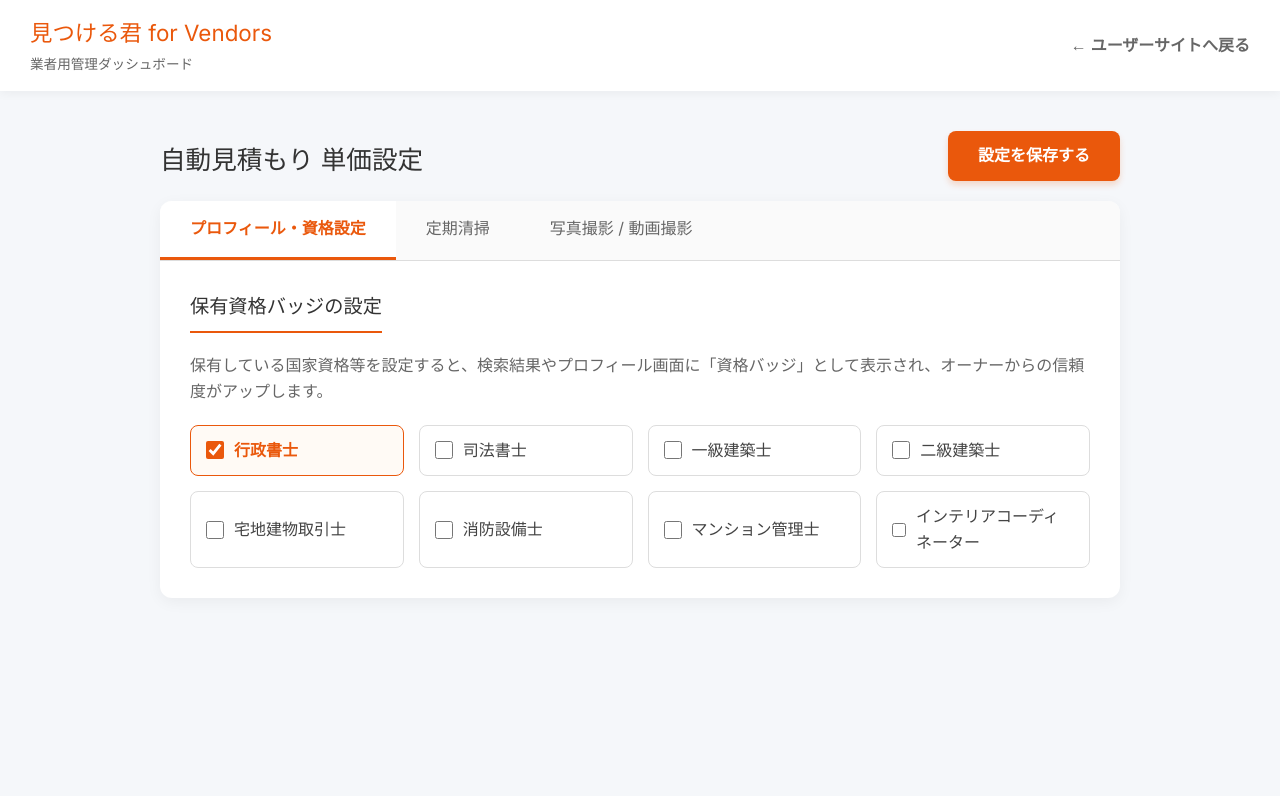
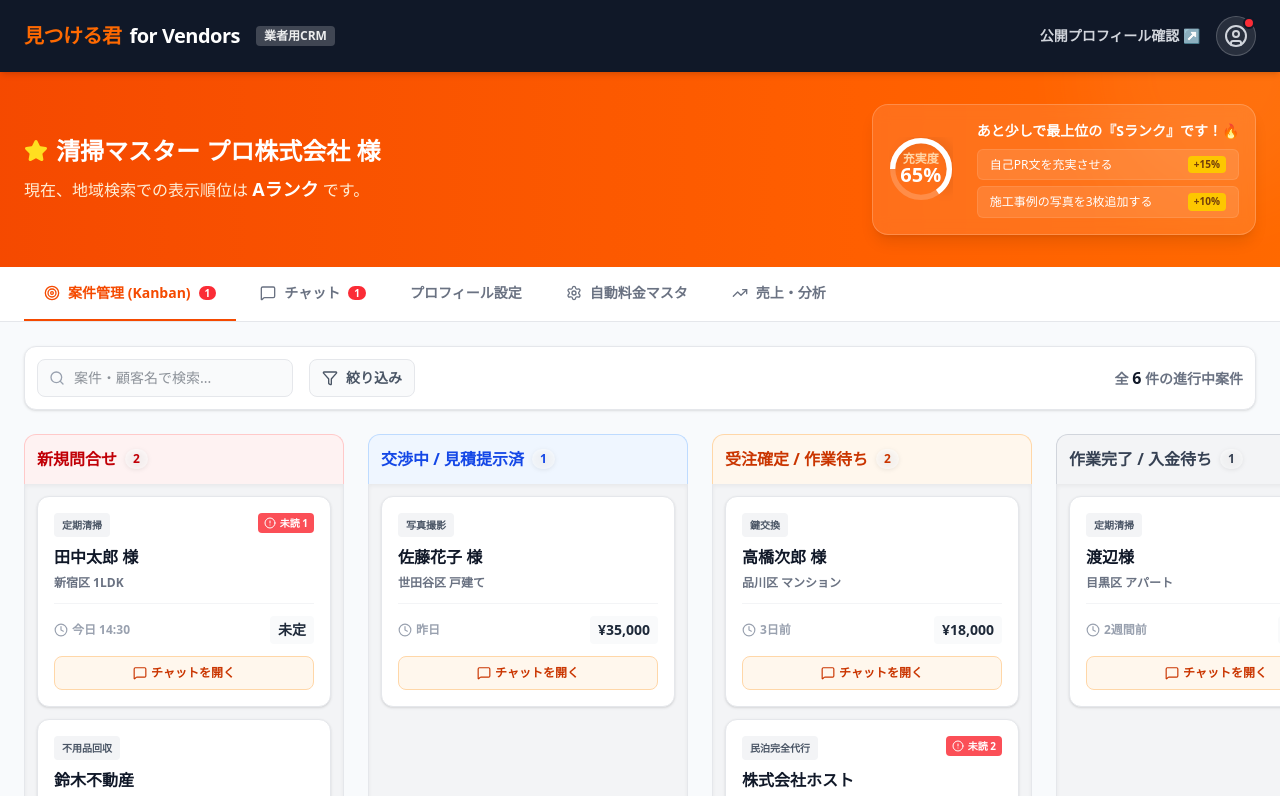
Before and after one commit to satoru-design/mitsukeru-kun, a Next.js app: page /vendor-admin in a window 1280 px wide. Shown: the top 796 px of the page. Built offline with nearby package versions, Linux system fonts and the light colour scheme.

Commit message:
feat(vendor): Implement Kanban CRM dashboard and gamification profile tracker

```diff
--- a/src/app/vendor-admin/page.tsx
+++ b/src/app/vendor-admin/page.tsx
@@ -2,214 +2,234 @@
 
 import { useState } from "react";
 import Link from "next/link";
-import { getQuestionnaireForCategory } from "../../data/questionnaireData";
+import {
+  CheckCircle2, AlertCircle, Clock, ChevronRight, MessageSquare,
+  Settings, UserCircle, Star, Target, TrendingUp, Filter, Search
+} from "lucide-react";
 
-export default function VendorAdminSettings() {
-  // Demo state: assuming the logged in vendor operates in "定期清掃" and "写真撮影 / 動画撮影"
-  const [activeTab, setActiveTab] = useState("プロフィール・資格設定");
-  const tabs = ["プロフィール・資格設定", "定期清掃", "写真撮影 / 動画撮影"];
+export default function VendorAdminDashboard() {
+  const [activeTab, setActiveTab] = useState("案件管理 (Kanban)");
 
-  // Mock qualifications state
-  const [qualifications, setQualifications] = useState<string[]>(['行政書士']);
-  const availableQualifications = [
-    '行政書士', '司法書士', '一級建築士', '二級建築士',
-    '宅地建物取引士', '消防設備士', 'マンション管理士', 'インテリアコーディネーター'
+  // --- Profile Gamification Data ---
+  const profileCompleteness = 65;
+  const missingTasks = [
+    { title: "自己PR文を充実させる", points: 15, url: "#" },
+    { title: "施工事例の写真を3枚追加する", points: 10, url: "#" },
+    { title: "資格証明書をアップロードする", points: 10, url: "#" }
   ];
 
-  // Mock initial pricing state
-  const [pricing, setPricing] = useState<Record<string, Record<string, number>>>({
-    "定期清掃": {
-      "base_1R": 4000,
-      "base_1LDK": 5000,
-      "base_2LDK": 6500,
-      "base_3LDK": 8000,
-      "base_4LDK+": 10000,
-      "unit_faceTowel": 100,
-      "unit_bathTowel": 150,
-      "unit_bedSheets": 300
+  // --- Kanban Board Data (Mock CRM) ---
+  const [columns, setColumns] = useState([
+    {
+      id: "new",
+      title: "新規問合せ",
+      color: "bg-red-50 text-red-700 border-red-200",
+      cards: [
+        { id: 1, client: "田中太郎 様", property: "新宿区 1LDK", date: "今日 14:30", amount: "未定", unread: 1, type: "定期清掃" },
+        { id: 2, client: "鈴木不動産", property: "渋谷ビル 空室清掃", date: "今日 10:15", amount: "未定", unread: 0, type: "不用品回収" }
+      ]
     },
-    "写真撮影 / 動画撮影": {
-      "base_tier1": 25000,
-      "base_tier2": 35000,
-      "base_tier3": 45000,
-      "base_with_video": 70000
+    {
+      id: "negotiating",
+      title: "交渉中 / 見積提示済",
+      color: "bg-blue-50 text-blue-700 border-blue-200",
+      cards: [
+        { id: 3, client: "佐藤花子 様", property: "世田谷区 戸建て", date: "昨日", amount: "¥35,000", unread: 0, type: "写真撮影" }
+      ]
+    },
+    {
+      id: "contracted",
+      title: "受注確定 / 作業待ち",
+      color: "bg-orange-50 text-orange-700 border-orange-200",
+      cards: [
+        { id: 4, client: "高橋次郎 様", property: "品川区 マンション", date: "3日前", amount: "¥18,000", unread: 0, type: "鍵交換" },
+        { id: 5, client: "株式会社ホスト", property: "浅草 特区民泊", date: "先週", amount: "¥120,000", unread: 2, type: "民泊完全代行" }
+      ]
+    },
+    {
+      id: "completed",
+      title: "作業完了 / 入金待ち",
+      color: "bg-gray-100 text-gray-700 border-gray-300",
+      cards: [
+        { id: 6, client: "渡辺様", property: "目黒区 アパート", date: "2週間前", amount: "¥22,000", unread: 0, type: "定期清掃" }
+      ]
     }
-  });
-
-  const activeQuestions = getQuestionnaireForCategory(activeTab);
-
-  // Extract variables that need pricing configured
-  const baseOptions = activeQuestions.find(q => q.options?.some(o => o.isBaseMultiplier))?.options?.filter(o => o.isBaseMultiplier) || [];
-  const quantityItems = activeQuestions.filter(q => q.type === 'number' && q.options?.some(o => o.isQuantityItem)).map(q => q.options?.find(o => o.isQuantityItem));
-
-  const handlePriceChange = (category: string, key: string, value: string) => {
-    const numValue = parseInt(value, 10) || 0;
-    setPricing(prev => ({
-      ...prev,
-      [category]: {
-        ...prev[category],
-        [key]: numValue
-      }
-    }));
-  };
-
-  const toggleQualification = (qual: string) => {
-    setQualifications(prev =>
-      prev.includes(qual) ? prev.filter(q => q !== qual) : [...prev, qual]
-    );
-  };
-
-  const handleSave = () => {
-    alert("料金表を保存しました。この単価設定がユーザー側の一括見積もりに反映されます。");
-  };
+  ]);
 
   return (
-    <div style={{ minHeight: '100vh', background: '#f5f7fa', paddingBottom: '50px' }}>
-      <header style={{ background: 'white', padding: '15px 30px', boxShadow: '0 2px 10px rgba(0,0,0,0.05)', display: 'flex', justifyContent: 'space-between', alignItems: 'center', position: 'sticky', top: 0, zIndex: 100 }}>
-        <div>
-          <h1 style={{ margin: 0, fontSize: '1.4rem', color: '#EA580C' }}>見つける君 for Vendors</h1>
-          <span style={{ fontSize: '0.85rem', color: '#666' }}>業者用管理ダッシュボード</span>
+    <div className="min-h-screen bg-[#F8FAFC] flex flex-col font-sans">
+
+      {/* Header */}
+      <header className="bg-gray-900 text-white px-6 py-4 flex items-center justify-between shadow-md z-20 shrink-0 sticky top-0">
+        <div className="flex items-center gap-4">
+          <h1 className="text-xl font-black tracking-tight text-white flex items-center gap-2">
+            <span className="text-orange-500">見つける君</span> for Vendors
+          </h1>
+          <span className="hidden md:inline-block bg-white/20 text-white/90 text-xs px-2 py-0.5 rounded font-bold">業者用CRM</span>
         </div>
-        <Link href="/" style={{ color: '#666', textDecoration: 'none', fontWeight: 'bold' }}>&larr; ユーザーサイトへ戻る</Link>
+        <div className="flex items-center gap-4">
+          <Link href="/saas-vendor/profile" className="text-sm font-bold text-gray-300 hover:text-white transition-colors">
+            公開プロフィール確認 ↗
+          </Link>
+          <div className="w-10 h-10 rounded-full bg-white/10 flex items-center justify-center border border-white/20 relative cursor-pointer hover:bg-white/20 transition-colors">
+            <UserCircle className="w-6 h-6 text-gray-300" />
+            <span className="absolute top-0 right-0 w-3 h-3 bg-red-500 border-2 border-gray-900 rounded-full"></span>
+          </div>
+        </div>
       </header>
 
-      <main style={{ maxWidth: '1000px', margin: '40px auto', padding: '0 20px' }}>
-        <div style={{ display: 'flex', justifyContent: 'space-between', alignItems: 'flex-end', marginBottom: '20px' }}>
-          <h2 style={{ fontSize: '1.6rem', color: '#333' }}>自動見積もり 単価設定</h2>
-          <button
-            onClick={handleSave}
-            style={{ padding: '12px 30px', background: '#EA580C', color: 'white', border: 'none', borderRadius: '8px', cursor: 'pointer', fontWeight: 'bold', fontSize: '1rem', boxShadow: '0 4px 6px rgba(234, 88, 12, 0.2)' }}
-          >
-            設定を保存する
-          </button>
+      {/* Top Banner (Gamification) */}
+      <div className="bg-gradient-to-r from-orange-600 to-orange-500 text-white px-6 py-8 shrink-0 relative overflow-hidden">
+        <div className="absolute top-0 right-0 w-64 h-64 bg-white opacity-5 rounded-full -translate-y-1/2 translate-x-1/4 blur-2xl"></div>
+        <div className="max-w-7xl mx-auto flex flex-col md:flex-row items-center justify-between gap-6 relative z-10">
+          <div className="flex-1">
+            <div className="flex items-center gap-2 mb-2">
+              <Star className="w-6 h-6 text-yellow-300 fill-yellow-300" />
+              <h2 className="text-2xl font-black">清掃マスター プロ株式会社 様</h2>
+            </div>
+            <p className="text-orange-100 font-medium">現在、地域検索での表示順位は <strong className="text-white text-lg">Aランク</strong> です。</p>
           </div>
 
-        <div style={{ background: 'white', borderRadius: '12px', overflow: 'hidden', boxShadow: '0 4px 15px rgba(0,0,0,0.05)' }}>
-          {/* Category Tabs */}
-          <div style={{ display: 'flex', borderBottom: '1px solid #ddd', background: '#fafafa', overflowX: 'auto' }}>
-            {tabs.map(tab => (
+          <div className="w-full md:w-auto bg-white/10 rounded-2xl p-4 backdrop-blur-sm border border-white/20 flex items-center gap-6 shadow-lg">
+             <div className="relative w-16 h-16 flex items-center justify-center shrink-0">
+                {/* Circular Progress (Mock SVG) */}
+                <svg className="w-full h-full transform -rotate-90" viewBox="0 0 36 36">
+                  <path strokeDasharray="100, 100" d="M18 2.0845 a 15.9155 15.9155 0 0 1 0 31.831 a 15.9155 15.9155 0 0 1 0 -31.831" fill="none" stroke="currentColor" strokeWidth="3" className="text-white/20" />
+                  <path strokeDasharray={`${profileCompleteness}, 100`} d="M18 2.0845 a 15.9155 15.9155 0 0 1 0 31.831 a 15.9155 15.9155 0 0 1 0 -31.831" fill="none" stroke="currentColor" strokeWidth="3" className="text-white drop-shadow-md transition-all duration-1000 ease-out" />
+                </svg>
+                <div className="absolute inset-0 flex items-center justify-center flex-col">
+                  <span className="text-xs font-bold text-orange-200 leading-none">充実度</span>
+                  <span className="text-xl font-black leading-none">{profileCompleteness}%</span>
+                </div>
+             </div>
+             <div>
+               <p className="text-sm font-bold text-white mb-2">あと少しで最上位の『Sランク』です！🔥</p>
+               <div className="flex flex-col gap-1.5">
+                 {missingTasks.slice(0, 2).map((task, i) => (
+                   <Link key={i} href={task.url} className="text-xs flex items-center justify-between bg-white/10 hover:bg-white/20 px-3 py-1.5 rounded-md transition-colors font-medium border border-white/10">
+                     <span>{task.title}</span>
+                     <span className="bg-yellow-400 text-yellow-900 px-1.5 py-0.5 rounded text-[10px] font-black shrink-0 ml-3">+{task.points}%</span>
+                   </Link>
+                 ))}
+               </div>
+             </div>
+          </div>
+        </div>
+      </div>
+
+      {/* Main Navigation Tabs */}
+      <div className="bg-white border-b border-gray-200 px-6 shrink-0 sticky top-[72px] z-10">
+        <div className="max-w-7xl mx-auto flex gap-1">
+          {["案件管理 (Kanban)", "チャット", "プロフィール設定", "自動料金マスタ", "売上・分析"].map(tab => (
             <button
               key={tab}
               onClick={() => setActiveTab(tab)}
-                style={{
-                  padding: '15px 30px',
-                  background: activeTab === tab ? 'white' : 'transparent',
-                  border: 'none',
-                  borderBottom: activeTab === tab ? '3px solid #EA580C' : '3px solid transparent',
-                  cursor: 'pointer',
-                  fontWeight: activeTab === tab ? 'bold' : 'normal',
-                  color: activeTab === tab ? '#EA580C' : '#666',
-                  fontSize: '1rem',
-                  whiteSpace: 'nowrap'
-                }}
+              className={`
+                px-5 py-4 font-bold text-sm border-b-2 transition-colors whitespace-nowrap
+                ${activeTab === tab
+                  ? "border-orange-600 text-orange-600"
+                  : "border-transparent text-gray-500 hover:text-gray-800 hover:bg-gray-50"
+                }
+              `}
             >
+              <div className="flex items-center gap-2">
+                {tab === "案件管理 (Kanban)" && <Target className="w-4 h-4" />}
+                {tab === "チャット" && <MessageSquare className="w-4 h-4" />}
+                {tab === "売上・分析" && <TrendingUp className="w-4 h-4" />}
+                {tab === "自動料金マスタ" && <Settings className="w-4 h-4" />}
                 {tab}
+                {(tab === "案件管理 (Kanban)" || tab === "チャット") && (
+                  <span className="bg-red-500 text-white text-[10px] px-1.5 py-0.5 rounded-full leading-none">1</span>
+                )}
+              </div>
             </button>
           ))}
         </div>
+      </div>
 
-          <div style={{ padding: '30px' }}>
-            {activeTab === "プロフィール・資格設定" ? (
-              <div>
-                <h3 style={{ fontSize: '1.2rem', color: '#333', borderBottom: '2px solid #EA580C', paddingBottom: '10px', marginBottom: '20px', display: 'inline-block' }}>
-                  保有資格バッジの設定
-                </h3>
-                <p style={{ color: '#666', marginBottom: '20px' }}>
-                  保有している国家資格等を設定すると、検索結果やプロフィール画面に「資格バッジ」として表示され、オーナーからの信頼度がアップします。
-                </p>
-                <div style={{ display: 'grid', gridTemplateColumns: 'repeat(auto-fill, minmax(200px, 1fr))', gap: '15px' }}>
-                  {availableQualifications.map(qual => (
-                    <label
-                      key={qual}
-                      style={{
-                        display: 'flex', alignItems: 'center', gap: '10px', padding: '12px 15px',
-                        border: '1px solid', borderColor: qualifications.includes(qual) ? '#EA580C' : '#ddd',
-                        background: qualifications.includes(qual) ? '#fffaf5' : '#fff',
-                        borderRadius: '8px', cursor: 'pointer', transition: 'all 0.2s'
-                      }}
-                    >
-                      <input
-                        type="checkbox"
-                        checked={qualifications.includes(qual)}
-                        onChange={() => toggleQualification(qual)}
-                        style={{ width: '18px', height: '18px', accentColor: '#EA580C' }}
-                      />
-                      <span style={{ fontWeight: qualifications.includes(qual) ? 'bold' : 'normal', color: qualifications.includes(qual) ? '#EA580C' : '#444' }}>
-                        {qual}
-                      </span>
-                    </label>
-                  ))}
+      {/* Dashboard Body */}
+      <main className="flex-1 overflow-x-auto overflow-y-auto p-6">
+        <div className="max-w-[1600px] mx-auto h-full flex flex-col">
+
+          {activeTab === "案件管理 (Kanban)" && (
+            <>
+              {/* Kanban Utility Header */}
+              <div className="flex justify-between items-center mb-6 shrink-0 bg-white p-3 rounded-xl shadow-sm border border-gray-200">
+                <div className="flex items-center gap-4">
+                  <div className="relative">
+                    <Search className="w-4 h-4 absolute left-3 top-1/2 -translate-y-1/2 text-gray-400" />
+                    <input type="text" placeholder="案件・顧客名で検索..." className="pl-9 pr-4 py-2 bg-gray-50 border border-gray-200 rounded-lg text-sm focus:ring-2 focus:ring-orange-500 outline-none w-64" />
+                  </div>
+                  <button className="flex items-center gap-2 text-sm font-bold text-gray-600 bg-gray-50 border border-gray-200 px-3 py-2 rounded-lg hover:bg-gray-100">
+                    <Filter className="w-4 h-4" /> 絞り込み
+                  </button>
+                </div>
+                <div className="text-sm font-bold text-gray-500">
+                  全 <span className="text-gray-900 text-base">6</span> 件の進行中案件
                 </div>
               </div>
-            ) : (
-              <>
-                <p style={{ color: '#666', marginBottom: '30px' }}>
-                  ユーザーがトップページから条件を入力して見積もりをリクエストした際、ここで設定した単価に基づく合計金額が自動で提示されます。
-                </p>
 
-                <div style={{ display: 'flex', flexDirection: 'column', gap: '40px' }}>
+              {/* Kanban Board Area */}
+              <div className="flex gap-6 h-full min-h-[500px] pb-4">
+                {columns.map(col => (
+                  <div key={col.id} className="flex flex-col w-[320px] shrink-0">
+                    {/* Column Header */}
+                    <div className={`p-3 rounded-t-xl border-x border-t font-black flex justify-between items-center ${col.color}`}>
+                      <div className="flex items-center gap-2">
+                        {col.title}
+                        <span className="bg-white/50 px-2 py-0.5 rounded-full text-xs shrink-0 drop-shadow-sm">{col.cards.length}</span>
+                      </div>
+                    </div>
+                    {/* Column Body (Drop Zone) */}
+                    <div className="bg-gray-100 flex-1 p-3 rounded-b-xl border-x border-b border-gray-200 flex flex-col gap-3 shadow-inner">
+                      {col.cards.map(card => (
+                        <div key={card.id} className="bg-white p-4 rounded-xl shadow-sm border border-gray-200 cursor-grab hover:shadow-md hover:border-gray-300 transition-all group scale-100 active:scale-95">
+                          <div className="flex justify-between items-start mb-2">
+                            <span className="text-[10px] font-bold bg-gray-100 text-gray-600 px-2 py-1 rounded inline-block">{card.type}</span>
+                            {card.unread > 0 && (
+                              <span className="bg-red-500 text-white text-[10px] font-bold px-1.5 py-0.5 rounded flex items-center gap-1 animate-pulse">
+                                <AlertCircle className="w-3 h-3" /> 未読 {card.unread}
+                              </span>
+                            )}
+                          </div>
+                          <h4 className="font-bold text-gray-900 group-hover:text-orange-600 transition-colors">{card.client}</h4>
+                          <p className="text-xs font-semibold text-gray-500 mt-1 truncate">{card.property}</p>
 
-                  {/* Base Multipliers Section */}
-                  {baseOptions.length > 0 && (
-                    <section>
-                      <h3 style={{ fontSize: '1.2rem', color: '#333', borderBottom: '2px solid #EA580C', paddingBottom: '10px', marginBottom: '20px', display: 'inline-block' }}>
-                        基本料金設定
-                      </h3>
-                      <div style={{ display: 'grid', gridTemplateColumns: 'repeat(auto-fill, minmax(300px, 1fr))', gap: '20px' }}>
-                        {baseOptions.map(opt => (
-                          <div key={opt.value} style={{ background: '#f9f9f9', padding: '15px 20px', borderRadius: '8px', border: '1px solid #eee', display: 'flex', justifyContent: 'space-between', alignItems: 'center' }}>
-                            <span style={{ fontWeight: '500', color: '#444' }}>{opt.label}</span>
-                            <div style={{ display: 'flex', alignItems: 'center', gap: '8px' }}>
-                              <span style={{ color: '#888' }}>¥</span>
-                              <input
-                                type="number"
-                                value={pricing[activeTab]?.[`base_${opt.value}`] || ""}
-                                onChange={(e) => handlePriceChange(activeTab, `base_${opt.value}`, e.target.value)}
-                                style={{ width: '100px', padding: '8px', borderRadius: '6px', border: '1px solid #ddd', textAlign: 'right', fontSize: '1rem' }}
-                              />
+                          <div className="border-t border-gray-100 mt-3 pt-3 flex justify-between items-center">
+                            <div className="flex items-center gap-1 text-xs text-gray-400 font-bold">
+                              <Clock className="w-3.5 h-3.5" /> {card.date}
+                            </div>
+                            <div className="font-black text-sm text-gray-800 bg-gray-50 px-2 py-1 rounded">{card.amount}</div>
+                          </div>
+
+                          <Link href="/chat/1" className="mt-3 w-full bg-orange-50 hover:bg-orange-100 text-orange-700 font-bold text-xs py-2 rounded-lg flex items-center justify-center gap-1 transition-colors border border-orange-200">
+                            <MessageSquare className="w-3.5 h-3.5" /> チャットを開く
+                          </Link>
+                        </div>
+                      ))}
+                      {/* Empty state hint */}
+                      {col.cards.length === 0 && (
+                        <div className="flex-1 flex items-center justify-center text-gray-400 text-sm font-bold border-2 border-dashed border-gray-300 rounded-xl m-2 opacity-50">
+                          ドラッグ＆ドロップで移動
+                        </div>
+                      )}
                     </div>
                   </div>
                 ))}
               </div>
-                    </section>
+            </>
           )}
 
-                  {/* Quantity Items Section */}
-                  {quantityItems.length > 0 && (
-                    <section>
-                      <h3 style={{ fontSize: '1.2rem', color: '#333', borderBottom: '2px solid #EA580C', paddingBottom: '10px', marginBottom: '20px', display: 'inline-block' }}>
-                        従量課金設定（単価）
-                      </h3>
-                      <div style={{ display: 'grid', gridTemplateColumns: 'repeat(auto-fill, minmax(300px, 1fr))', gap: '20px' }}>
-                        {quantityItems.map(item => item && (
-                          <div key={item.value} style={{ background: '#f9f9f9', padding: '15px 20px', borderRadius: '8px', border: '1px solid #eee', display: 'flex', justifyContent: 'space-between', alignItems: 'center' }}>
-                            <span style={{ fontWeight: '500', color: '#444' }}>{item.label} <span style={{fontSize: '0.85rem', color: '#888', marginLeft:'5px'}}>/ 1単位</span></span>
-                            <div style={{ display: 'flex', alignItems: 'center', gap: '8px' }}>
-                              <span style={{ color: '#888' }}>¥</span>
-                              <input
-                                type="number"
-                                value={pricing[activeTab]?.[`unit_${item.value}`] || ""}
-                                onChange={(e) => handlePriceChange(activeTab, `unit_${item.value}`, e.target.value)}
-                                style={{ width: '100px', padding: '8px', borderRadius: '6px', border: '1px solid #ddd', textAlign: 'right', fontSize: '1rem' }}
-                              />
+          {activeTab !== "案件管理 (Kanban)" && (
+            <div className="flex items-center justify-center h-64 bg-white rounded-2xl border border-gray-200 shadow-sm">
+               <div className="text-center">
+                 <Settings className="w-12 h-12 text-gray-300 mx-auto mb-4 animate-spin-slow" />
+                 <h3 className="text-lg font-bold text-gray-700">準備中</h3>
+                 <p className="text-sm text-gray-500 mt-2">このタブの機能は現在開発中です。（Kanbanボードをお試しください）</p>
                </div>
-                          </div>
-                        ))}
-                      </div>
-                    </section>
-                  )}
-
-                  {baseOptions.length === 0 && quantityItems.length === 0 && (
-                    <div style={{ padding: '40px', textAlign: 'center', background: '#f9f9f9', borderRadius: '8px', color: '#888' }}>
-                      このカテゴリには設定可能な自動計算用の単価項目がありません。<br/>
-                      基本の料金表または都度見積もりとしてユーザーには表示されます。
             </div>
           )}
 
-                </div>
-              </>
-            )}
-          </div>
         </div>
       </main>
     </div>
```
Lines whose indentation alone changed are shown as unchanged.
